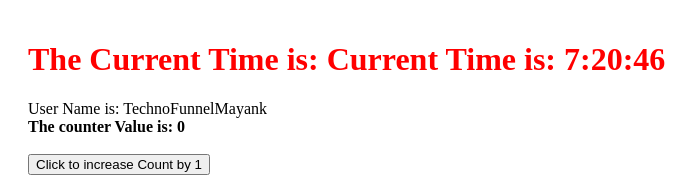
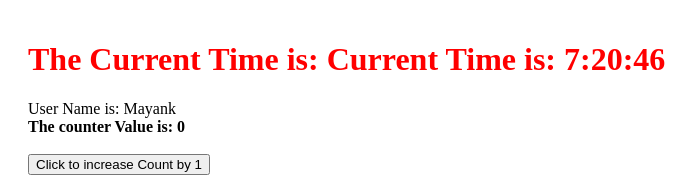
Before and after one commit to Mayankgupta688/VueApplication, a Vue app in the folder stock-application/: page / in a window 1280 px wide. Shown: the top 190 px of the page, without its empty margins (0-700 px from the left). Built offline with nearby package versions, Linux system fonts and the light colour scheme.

Commit message:
Session Three Closure

```diff
--- a/stock-application/src/components/App.vue
+++ b/stock-application/src/components/App.vue
@@ -8,14 +8,10 @@
 </template>
 
 <script>
-var a = {a: 10}
-var abc = new Proxy(a, {})
-debugger;
-
   export default {
     data: function() {
       return {
-        userName: "TechnoFunnelMayank ",
+        userName: "Mayank ",
         counter: 0,
         timer: new Date().getHours() + ":" + new Date().getMinutes() + ":" + new Date().getSeconds(),
       }
```
